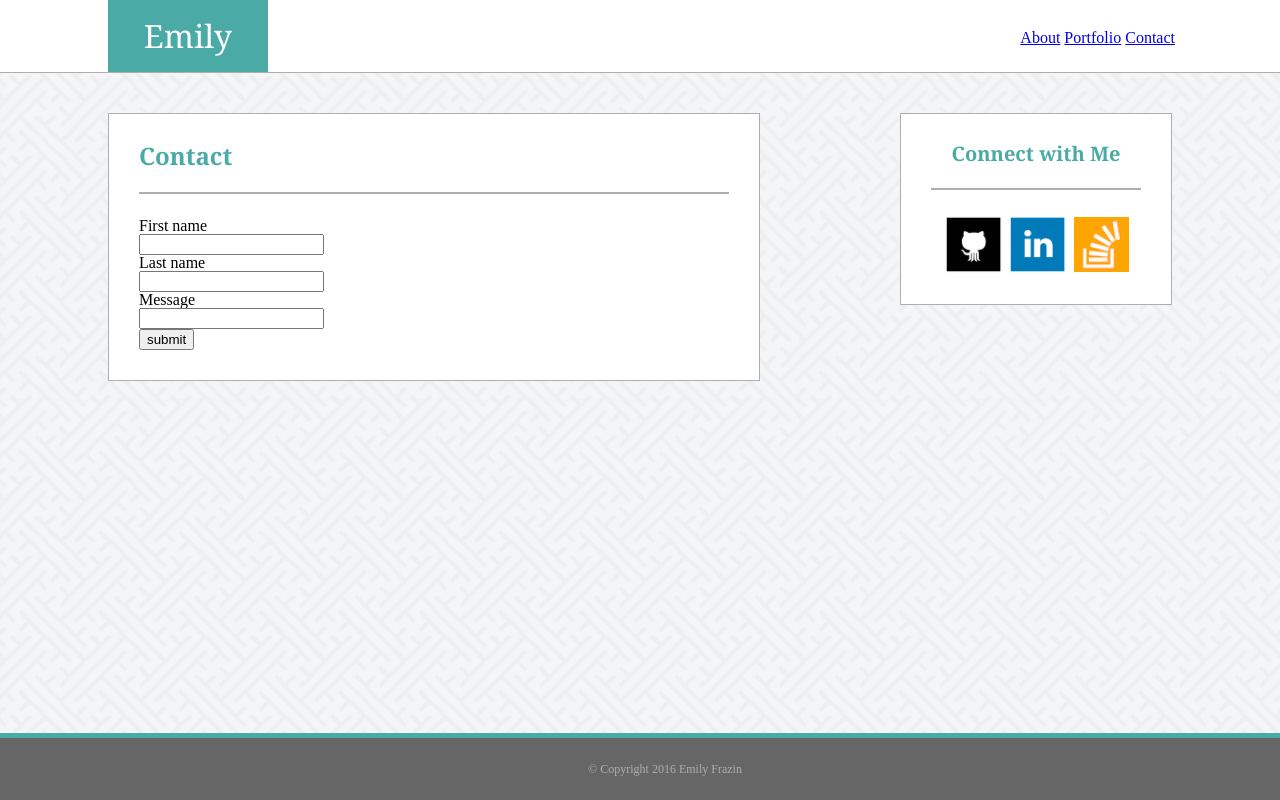
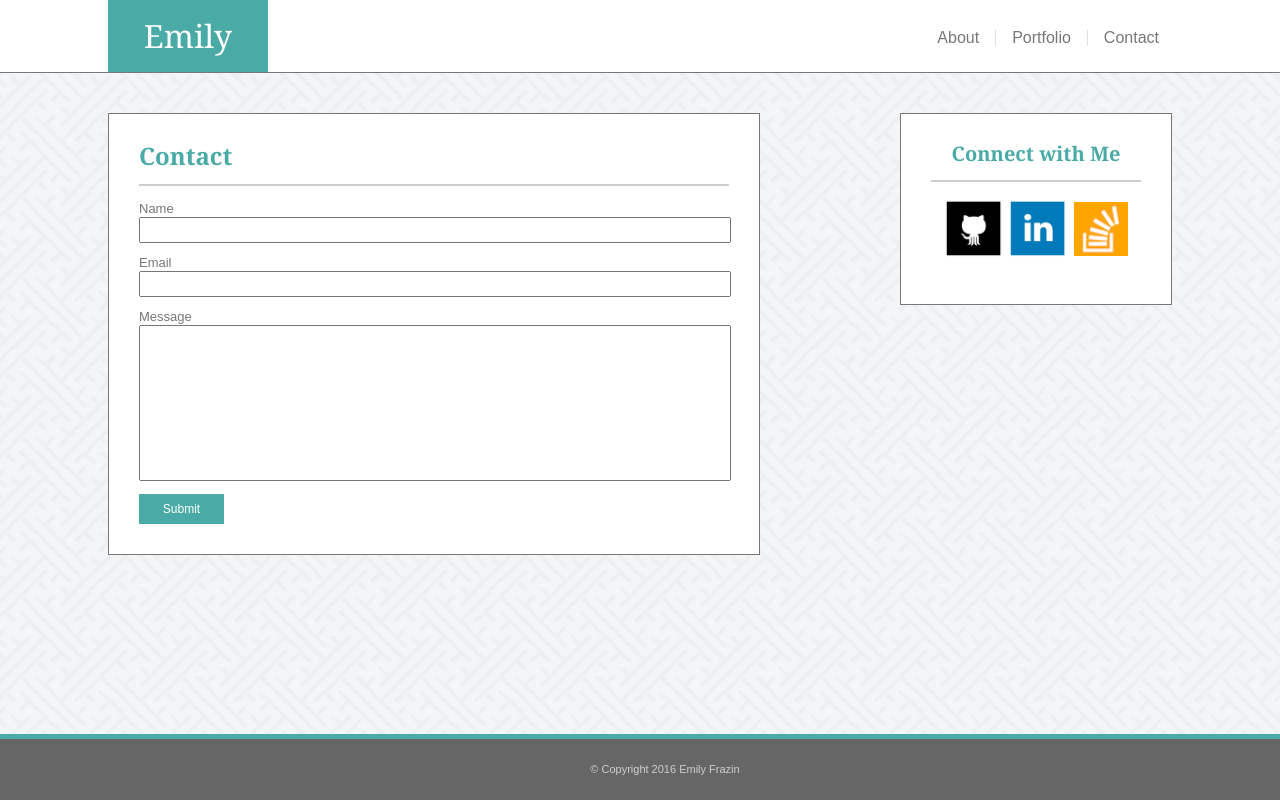
Before and after one commit to emilysf/Basic-Portfolio, a PHP site: page /contact.html in a window 1280 px wide; the page is wider, and only the part inside the window is pictured. Run offline with PHP 8.4, Linux system fonts and the light colour scheme.

Commit message:
added images, fixed portfolio and contact page

```diff
--- a/assets/css/style.css
+++ b/assets/css/style.css
@@ -1,7 +1,11 @@
+* {
+	margin: 0;
+}
 body {
 	background-image: url("assets/images/bg.png");
 	height:100%;
-	background-color: #cccccc;
+	background-color: #E6E6E6;
+	width:100%;
 }
 
 h1  {
@@ -23,12 +27,13 @@ h3 {
 }
 p {
 	float: right;
-	font-family: 'Arial', 'Helvetica Neue', Helvetica, sans-serif;;
+	color:#777777;
+	font-family: 'Arial', 'Helvetica Neue', Helvetica, sans-serif;
 }
 header{
 	overflow:auto;
 	background-color: #fff;
-	border-bottom:1.5px solid #AFAEAD;
+	border-bottom:1.5px solid #777777;
 	width:100%;
 }
 hgroup {
@@ -49,47 +54,100 @@ nav {
 section {
 	width:590px;
 	float:left;
-	overflow: auto;
 	background-color: #fff;
 	height: auto;
 	padding: 30px;
 	margin:40px 0px 0px 108px;
-	border:1px solid #AFAEAD;
+	border:1px solid #777777;
 }
 aside {
 	width:210px;
 	float:right;
-	overflow: auto;
 	background-color: #fff;
 	height:130px;
 	text-align: center;
 	margin:40px 108px 0px 0px;
 	padding: 30px;
-	border:1px solid #AFAEAD;
+	border:1px solid #777777;
 }
-#wrapper {
+ul {
+    list-style-type: none;
+    margin: 0;
+    padding: 0;
+    overflow: hidden;
+}
+li {
+	float: left;
+	font-family: 'Arial', 'Helvetica Neue', Helvetica, sans-serif;
+}
+li:not(:last-child) {
+    border-right:solid 1px #DFDFDF;
+}
+li a {
+    color: #777777;
+    text-align: center;
+    padding: 14px 16px;
+    text-decoration: none;
+}
+li a:hover {
+    color: #4aaaa5;
+}
+hr {
+	border:1px solid #CECECE;
+}
+form {
+	width:100%;
+	color:#777777;
+	font-size: 13px;
+	font-family: 'Arial', 'Helvetica Neue', Helvetica, sans-serif;
+}
+.button {
+	color:#fff;
+	background-color: #4aaaa5;
+	border:none;
+	width:85px;
+	height:30px;
+	font-size: 12px;
+	cursor: pointer;
+}
+.image {
+	position:relative;
+	width:42%;
+	margin:0px 27px 25px 0px;
+}
+h4 {
+	position: absolute;
+	top: 130px;
+	width: 100%;
+	left: 0;
+
+}
+h4 span{
+	color:white;
+	background:#4aaaa5;
+	padding:15px;
+	width:245px;
+	text-align: center;
+	position:absolute;
+	font-family: 'Arial', 'Helvetica Neue', Helvetica, sans-serif;
+}
+
+.wrapper {
 	min-height: 100%;
-	margin: 0 auto -155px;
+	height: auto !important;
+	height: 100%;
+	margin: 0 auto -4em;
 }
-#footer {
+.footer, .push {
 	background:#666666;
 	width:100%;
 	padding:25px;
 	border-top:5px solid #4aaaa5;
-	position:absolute;
+	position:fixed;
 	bottom:0;
 	left:0;
 	text-align: center;
-	color:#AFAEAD;
-	font-size: 12px;
+	color:#CECECE;
+	font-size: 11px;
+	font-family: 'Arial', 'Helvetica Neue', Helvetica, sans-serif;
 }
-ul {
-
-}
-li {
-	display:inline;
-	color:#AFAEAD;
-}
-hr {
-	border:1px solid #AFAEAD;
-}
--- a/contact.html
+++ b/contact.html
@@ -6,6 +6,7 @@
     <link rel="stylesheet" type="text/css" href="assets/css/style.css">
 </head>
 <body>
+  <div class="wrapper">
   <header>
     <hgroup>
       <h1>Emily</h1>
@@ -24,13 +25,16 @@
     	<hr>
       <br>
     	<form>
-    		First name <br>
-  			<input type="text" name="firstname"><br>
-  			Last name <br>
-  			<input type="text" name="lastname"><br>
+    		Name <br>
+  			<input type="text" name="name" style="width:99%; height:20px; margin-top:2px;"><br>
+        <br>
+  			Email <br>
+  			<input type="text" name="email" style="width:99%; height:20px; margin-top:2px;"><br>
+        <br>
   			Message <br>
-  			<input type="text" name="message"><br>
-  			<input type="submit" value="submit">
+  			<input type="text" name="message"style="width:99%; height:150px; margin-top:2px;"><br>
+        <br>
+  			<input type="submit" class="button" value="Submit">
     	</form>
   </section>
   <aside>
@@ -38,17 +42,15 @@
       <br>
     	<hr>
       <br>
-    	<ul>
-	      <li><a href="https://github.com/emilysf" target="_blank"><img src="assets/images/github_icon.png" style="width:60px; height:60px;"></a></li>
-        <li><a href="https://www.linkedin.com/in/emily-frazin-780493111" target="_blank"><img src="assets/images/linkedin_icon.png" style="width:60px; height:60px;"></a></li>
-        <li><a href="http://stackexchange.com/users/8187834/emily" target="_blank"><img src="assets/images/stack_icon.png" style="width:55px; height:55px; margin-bottom: 2px; margin-left: 2px;"></a></li>
-	    </ul>
+      <a href="https://github.com/emilysf" target="_blank"><img src="assets/images/github_icon.png" style="width:60px; height:60px;"></a>
+      <a href="https://www.linkedin.com/in/emily-frazin-780493111" target="_blank"><img src="assets/images/linkedin_icon.png" style="width:60px; height:60px;"></a>
+      <a href="http://stackexchange.com/users/8187834/emily" target="_blank"><img src="assets/images/stack_icon.png" style="width:54px; height:54px; margin-bottom: 2px; margin-left: 2px;"></a>
   </aside>
   <br>
-  <div id="wrapper">
-    <div id="footer">
+    <div class="push"></div>
+  </div>
+  <div class="footer">
       &copy; Copyright 2016 Emily Frazin
-    </div>
   </div>
 </body>
 </html>
```
Also changed, not shown: index.html (+7 -11 lines), portfolio.html (+28 -12 lines), assets/images/hangman.jpg (added), assets/images/rpg.jpg (added), assets/images/rps.jpg (added), assets/images/trivia.jpg (added), assets/images/widget.jpg (added).
